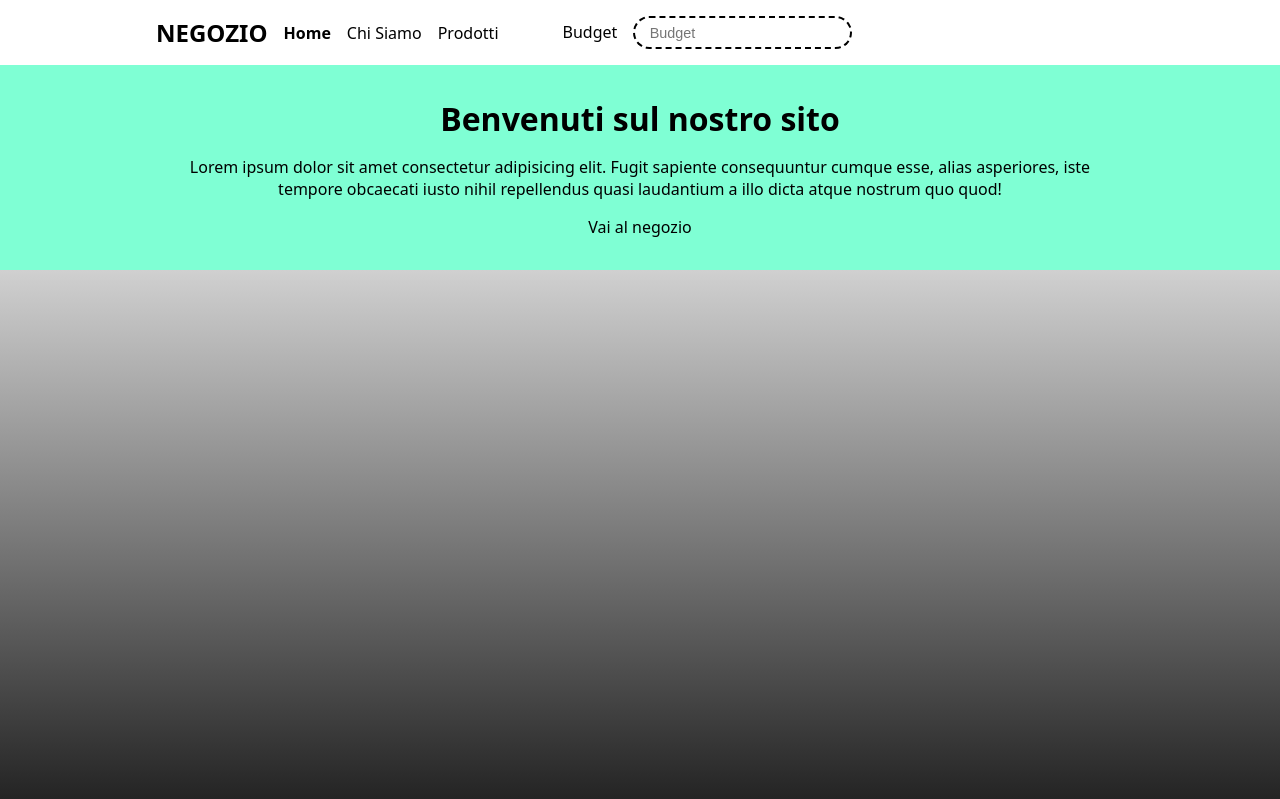
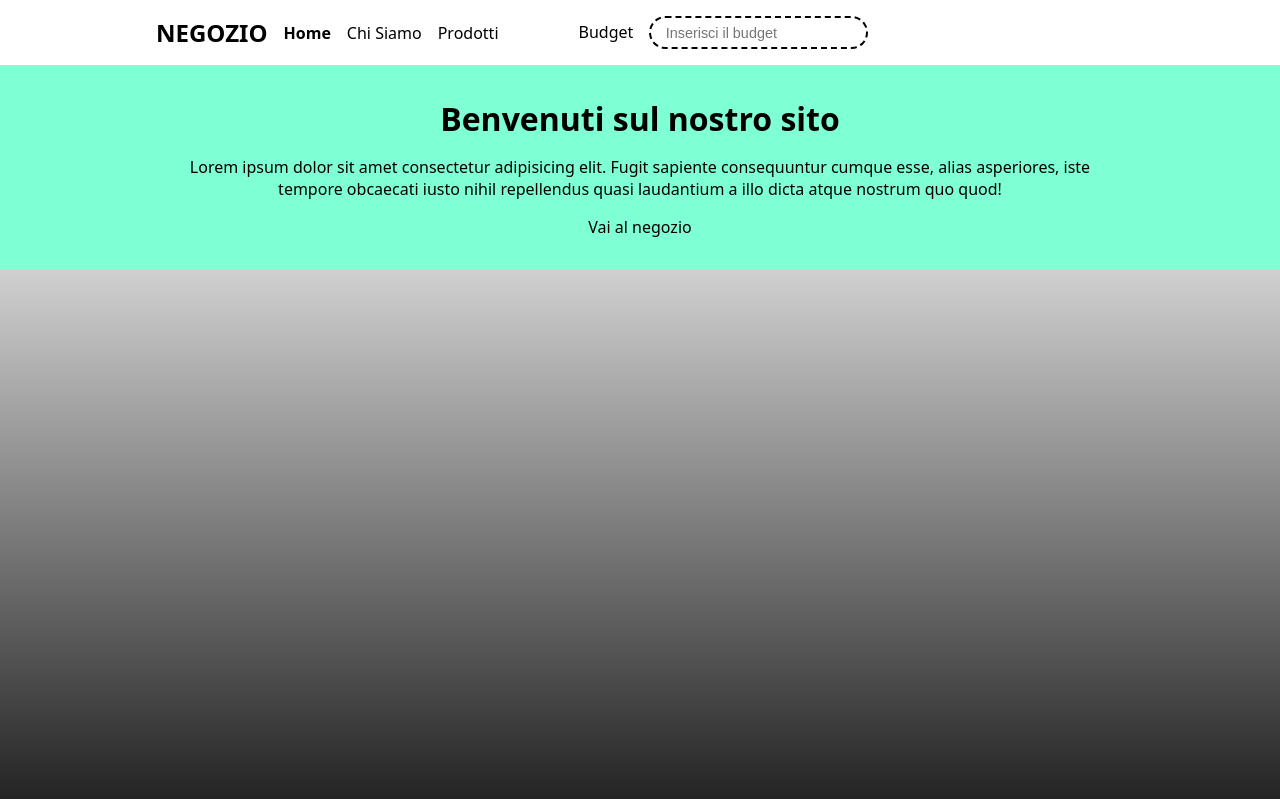
Before and after one commit to andrea-pugliatti/react-context-api, a React (Vite) app: page / in a window 1280 px wide. Shown: the top 799 px of the page. Built offline with nearby package versions, Linux system fonts and the light colour scheme.

Commit message:
Fix price formatting and input style

```diff
--- a/src/components/Card.jsx
+++ b/src/components/Card.jsx
@@ -8,7 +8,7 @@ export default function Card({ product }) {
 					<div className="product-rating">{product.rating.rate}/5 </div>
 					<div>
 						<span>PRICE: </span>
-						<span className="product-price">{product.price}€</span>
+						<span className="product-price">{product.price.toFixed(2)}€</span>
 					</div>
 				</div>
 			</div>
--- a/src/components/NavBar.jsx
+++ b/src/components/NavBar.jsx
@@ -42,7 +42,7 @@ export default function NavBar() {
 							name="budget"
 							id="budget"
 							type="number"
-							placeholder="Budget"
+							placeholder="Inserisci il budget"
 							value={maxPrice ? maxPrice : ""}
 							onChange={(e) => setMaxPrice(e.target.value)}
 						/>
--- a/src/index.css
+++ b/src/index.css
@@ -84,7 +84,7 @@ a {
 }
 
 .navbar label {
-	margin: 0 1rem 0 3rem;
+	margin: 0 1rem 0 4rem;
 }
 
 /* Jumbotron */
--- a/src/pages/ProductPage.jsx
+++ b/src/pages/ProductPage.jsx
@@ -81,7 +81,7 @@ export default function ProductPage() {
 							</button>
 						</div>
 						<div className="product-title">{product.title}</div>
-						<div className="product-price">{product.price}€</div>
+						<div className="product-price">{product.price.toFixed(2)}€</div>
 						{product.rating ? (
 							<div className="product-rating">
 								<span className="product-rating-rate">
```
